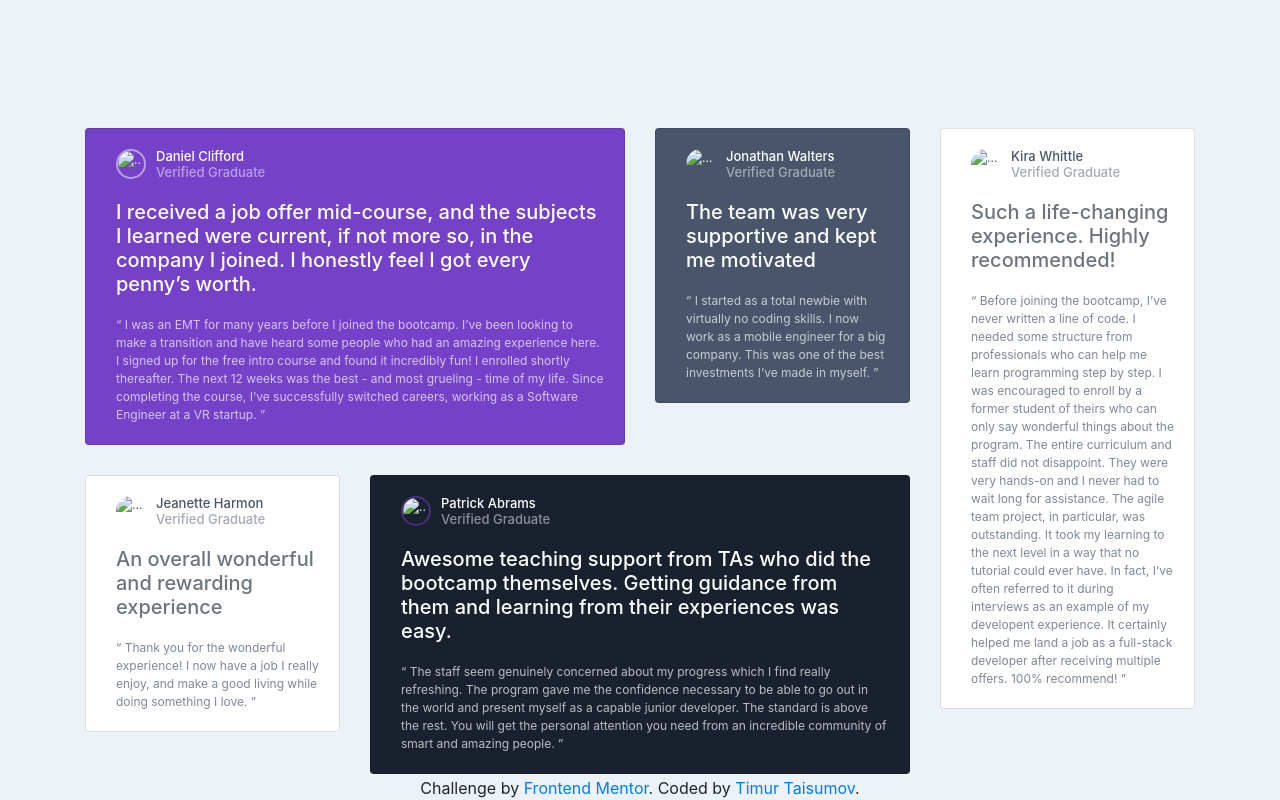
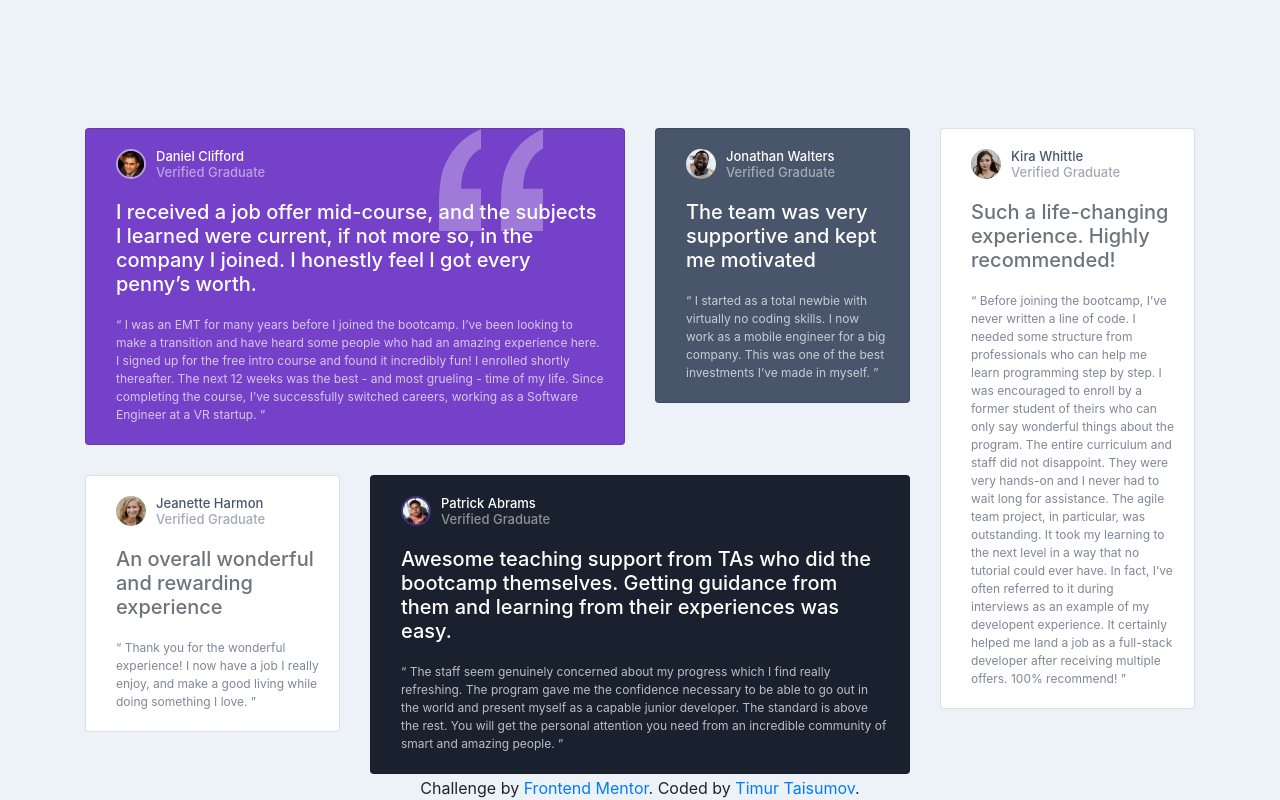
Before and after one commit to TCousiette/Bootstrap-demonstration, a plain HTML site: page index.html in a window 1280 px wide. Drawn offline with nearby package versions, Linux system fonts and the light colour scheme; files that its build step writes are made by us from their sources; a web font is replaced by a local one.

Commit message:
Update index.html

```diff
--- a/index.html
+++ b/index.html
@@ -5,14 +5,14 @@
   <meta charset="UTF-8">
   <meta name="viewport" content="width=device-width, initial-scale=1.0"> <!-- displays site properly based on user's device -->
 
-  <link rel="icon" type="image/png" sizes="32x32" href="images/favicon-32x32.png">
+  <link rel="icon" type="png" sizes="32x32" href="favicon-32x32.png">
 
   <title>Frontend Mentor | [Challenge Name Here]</title>
 
   <!-- Feel free to remove these styles or customise in your own stylesheet 👍 -->
   <link rel="stylesheet" href="https://fonts.google.com/specimen/Barlow+Semi+Condensed">
   <link rel="stylesheet" href="https://cdn.jsdelivr.net/npm/bootstrap@4.5.3/dist/css/bootstrap.min.css" integrity="sha384-TX8t27EcRE3e/ihU7zmQxVncDAy5uIKz4rEkgIXeMed4M0jlfIDPvg6uqKI2xXr2" crossorigin="anonymous">
-  <link rel="stylesheet" href="css/style.css">
+  <link rel="stylesheet" href="style.css">
 
 </head>
 
@@ -29,8 +29,8 @@
           <div class="col-md-8">
             <div class="card card-dark card-purple">
               <div class="card-body">
-              <img src="images\bg-pattern-quotation.svg" class="quots-img" alt="">
-                <img src="images\image-daniel.jpg" class="card-img-top daniel" alt="...">
+              <img src="bg-pattern-quotation.svg" class="quots-img" alt="">
+                <img src="image-daniel.jpg" class="card-img-top daniel" alt="...">
                 <h5 class="card-title"> Daniel Clifford
                   <br><span class="under-name">Verified Graduate</span></h5>
                 <h6 class="card-subtitle mb-2">I received a job offer mid-course, and the subjects I learned were current, if not more so,
@@ -47,7 +47,7 @@
           <div class="col-md-4">
             <div class="card card-dark card-grey">
               <div class="card-body">
-                <img src="images\image-jonathan.jpg" class="card-img-top" alt="...">
+                <img src="image-jonathan.jpg" class="card-img-top" alt="...">
 
                 <h5 class="card-title"> Jonathan Walters
                   <br><span class="under-name">Verified Graduate</span></h5>
@@ -62,7 +62,7 @@
           <div class="col-md-4">
             <div class="card card-light card-second-row">
               <div class="card-body">
-                <img src="images\image-jeanette.jpg" class="card-img-top" alt="...">
+                <img src="image-jeanette.jpg" class="card-img-top" alt="...">
 
                 <h5 class="card-title"> Jeanette Harmon
                   <br><span class="under-name">Verified Graduate</span></h5>
@@ -75,7 +75,7 @@
           <div class="col-md-8">
             <div class="card card-dark card-second-row card-black">
               <div class="card-body">
-                <img src="images\image-patrick.jpg" class="card-img-top patrick" alt="...">
+                <img src="image-patrick.jpg" class="card-img-top patrick" alt="...">
                 <h5 class="card-title"> Patrick Abrams
                   <br><span class="under-name">Verified Graduate</span></h5>
                 <h6 class="card-subtitle mb-2">Awesome teaching support from TAs who did the bootcamp themselves. Getting guidance from them and
@@ -92,7 +92,7 @@
       <div class="col-md-3">
         <div class="card card-light">
           <div class="card-body">
-            <img src="images\image-kira.jpg" class="card-img-top" alt="...">
+            <img src="image-kira.jpg" class="card-img-top" alt="...">
 
             <h5 class="card-title"> Kira Whittle
               <br><span class="under-name">Verified Graduate</span></h5>
```
